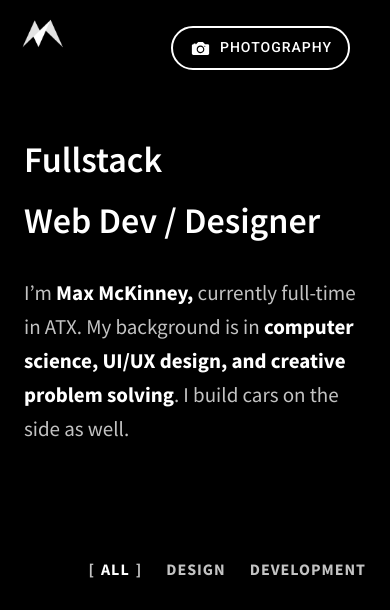
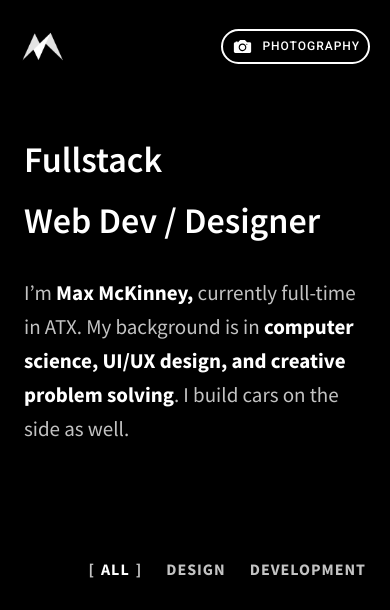
Before and after one commit to MadMaxMcKinney/max-mckinney-gatsby, a Gatsby site: page / in a window 390 px wide. Shown: the top 610 px of the page. Built offline with nearby package versions, Linux system fonts and the light colour scheme; Gatsby itself is replaced by a stand-in of ours.

Commit message:
Updated photography button sizing for mobile

```diff
--- a/src/components/header.js
+++ b/src/components/header.js
@@ -62,6 +62,8 @@ const Header = () => (
 	</Navmenu>
 )
 
+const SIZE_MOBILE = "715px";
+
 const Navmenu = styled.div`
 	width: 100%;
 	display: flex;
@@ -73,6 +75,10 @@ const Navmenu = styled.div`
 	top: 0;
 	z-index: 2;
 	animation: ${fadeIn} 1.3s;
+
+    @media(max-width: ${SIZE_MOBILE}) {
+        margin-top: 16px;
+    }
 `
 
 const SiteSocial = styled.ul`
@@ -106,9 +112,12 @@ const SiteSocial = styled.ul`
 	@media(max-width: 1155px) {
 		margin-right: 0;
 	}
-	@media(max-width: 715px) {
+	@media(max-width: ${SIZE_MOBILE}) {
         li:not(:last-child) {
 		    display: none;
+        }
+        li {
+            padding: 0;
         }
 	}
 `
@@ -135,8 +144,12 @@ const PillNavItem = styled.div`
         color: black;
     }
 
-    &:focus, &:active {
+    @media(max-width: ${SIZE_MOBILE}) {
+        padding: 4px 8px;
 
+        p {
+            font-size: 12px;
+        }
     }
 `
 
@@ -147,6 +160,11 @@ const SiteLogo = styled.img`
 	display: block;
 	padding-top: 30px;
 	padding-bottom: 30px;
+
+    @media(max-width: ${SIZE_MOBILE}) {
+        padding: 0;
+        margin: 0;
+    }
 `
 const SiteLogoContainer = styled.div`
     display: flex;
```
